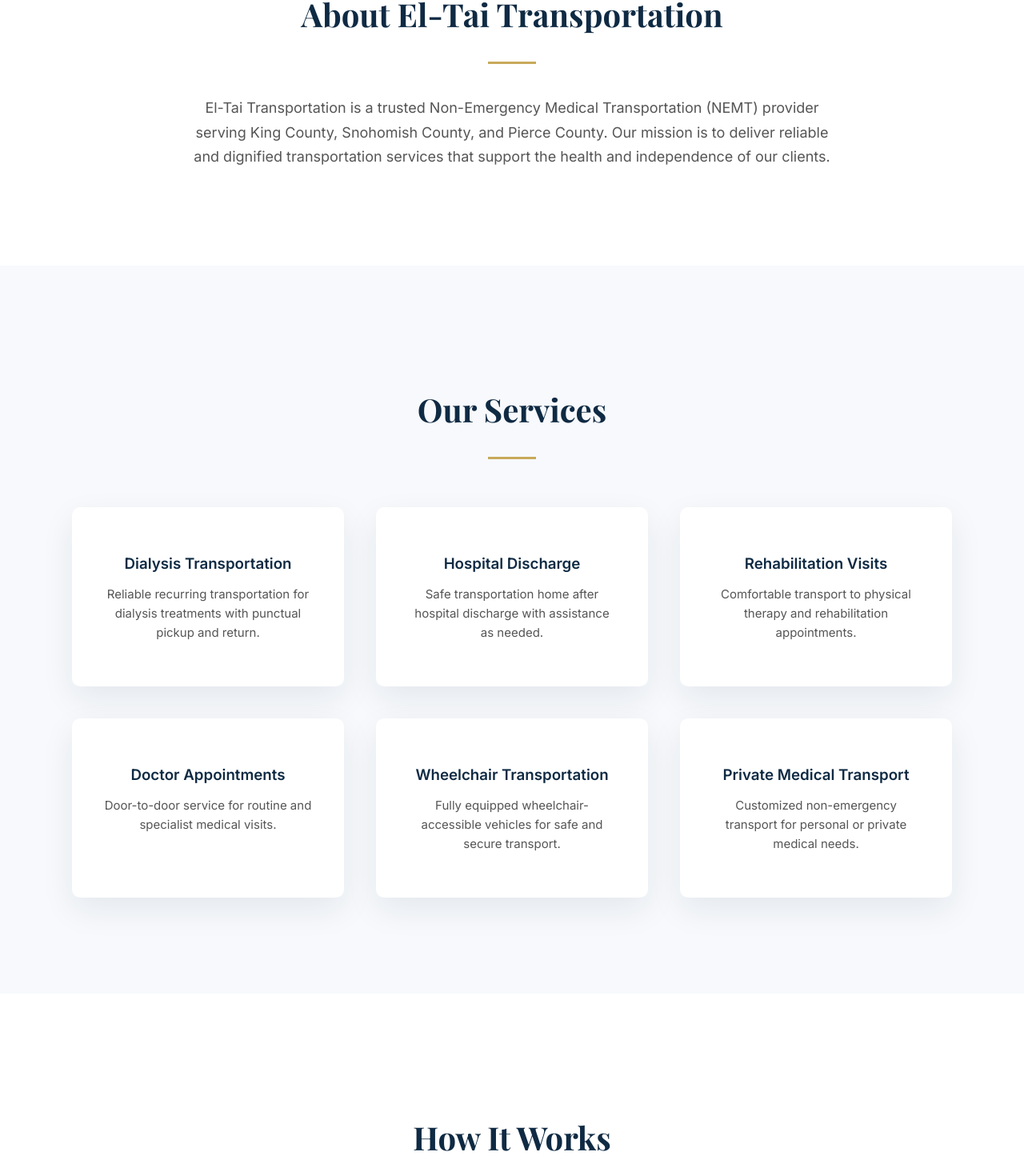
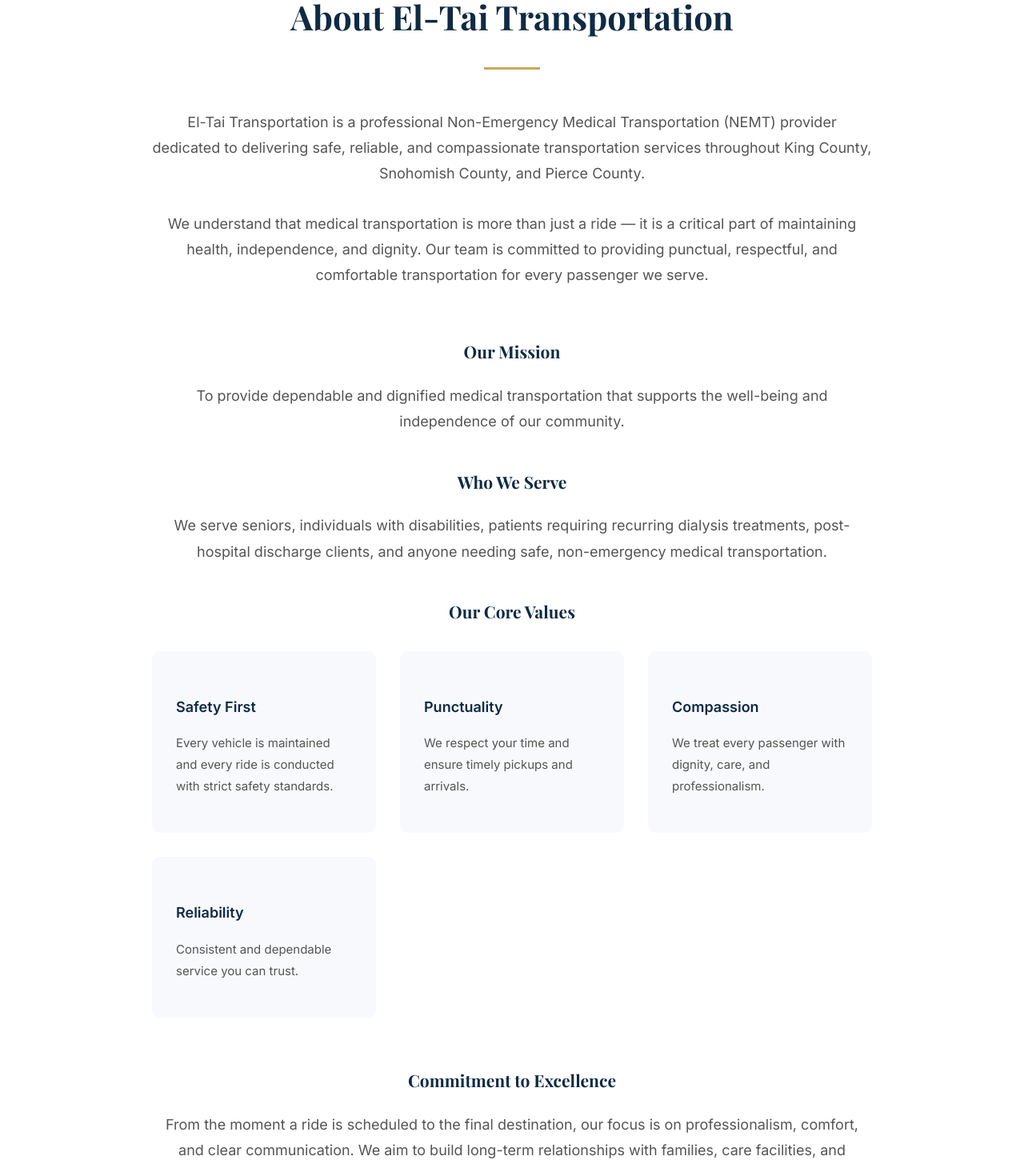
Before and after one commit to WillieKM/el-tai-nemt-v2, a Next.js app: page / in a window 1280 px wide. Shown: the part 865-2325 px from the top of the page at 80% size. Built offline with nearby package versions, Linux system fonts and the light colour scheme.

Commit message:
Implement 'About' section for El-Tai Transportation
Added an 'About' section with information about El-Tai Transportation, including mission, values, and services provided.

```diff
--- a/app/page.tsx
+++ b/app/page.tsx
@@ -82,37 +82,147 @@
           Schedule Transportation
         </a>
       </section>
-
 {/* ABOUT */}
-      <section id="about" style={{ padding: "120px 20px", textAlign: "center" }}>
+<section id="about" style={{
+  padding: "120px 20px",
+  textAlign: "center",
+  background: "white"
+}}>
   <h2 style={{
     fontFamily: "Playfair Display, serif",
-          fontSize: "40px",
+    fontSize: "42px",
     color: "#0F2A43"
   }}>
     About El-Tai Transportation
   </h2>
 
   <div style={{
-          width: "60px",
+    width: "70px",
     height: "3px",
     background: "#C8A95A",
-          margin: "20px auto 40px auto"
+    margin: "20px auto 50px auto"
   }} />
 
-        <p style={{
-          maxWidth: "800px",
+  <div style={{
+    maxWidth: "900px",
     margin: "0 auto",
     fontSize: "18px",
     color: "#555",
-          lineHeight: 1.7
+    lineHeight: 1.8
   }}>
-          El-Tai Transportation is a trusted Non-Emergency Medical
-          Transportation (NEMT) provider serving King County,
-          Snohomish County, and Pierce County. Our mission is to
-          deliver reliable and dignified transportation services
-          that support the health and independence of our clients.
+
+    <p style={{ marginBottom: "30px" }}>
+      El-Tai Transportation is a professional Non-Emergency Medical
+      Transportation (NEMT) provider dedicated to delivering safe,
+      reliable, and compassionate transportation services throughout
+      King County, Snohomish County, and Pierce County.
     </p>
+
+    <p style={{ marginBottom: "40px" }}>
+      We understand that medical transportation is more than just a ride —
+      it is a critical part of maintaining health, independence, and dignity.
+      Our team is committed to providing punctual, respectful, and
+      comfortable transportation for every passenger we serve.
+    </p>
+
+    <h3 style={{
+      fontFamily: "Playfair Display, serif",
+      color: "#0F2A43",
+      marginTop: "60px",
+      marginBottom: "20px"
+    }}>
+      Our Mission
+    </h3>
+
+    <p style={{ marginBottom: "30px" }}>
+      To provide dependable and dignified medical transportation that
+      supports the well-being and independence of our community.
+    </p>
+
+    <h3 style={{
+      fontFamily: "Playfair Display, serif",
+      color: "#0F2A43",
+      marginTop: "40px",
+      marginBottom: "20px"
+    }}>
+      Who We Serve
+    </h3>
+
+    <p style={{ marginBottom: "40px" }}>
+      We serve seniors, individuals with disabilities, patients requiring
+      recurring dialysis treatments, post-hospital discharge clients,
+      and anyone needing safe, non-emergency medical transportation.
+    </p>
+
+    <h3 style={{
+      fontFamily: "Playfair Display, serif",
+      color: "#0F2A43",
+      marginBottom: "20px"
+    }}>
+      Our Core Values
+    </h3>
+
+    <div style={{
+      display: "grid",
+      gridTemplateColumns: "repeat(auto-fit, minmax(250px, 1fr))",
+      gap: "30px",
+      marginTop: "30px"
+    }}>
+      {[
+        {
+          title: "Safety First",
+          desc: "Every vehicle is maintained and every ride is conducted with strict safety standards."
+        },
+        {
+          title: "Punctuality",
+          desc: "We respect your time and ensure timely pickups and arrivals."
+        },
+        {
+          title: "Compassion",
+          desc: "We treat every passenger with dignity, care, and professionalism."
+        },
+        {
+          title: "Reliability",
+          desc: "Consistent and dependable service you can trust."
+        }
+      ].map((value) => (
+        <div key={value.title} style={{
+          background: "#F7F9FC",
+          padding: "30px",
+          borderRadius: "10px",
+          textAlign: "left"
+        }}>
+          <h4 style={{
+            color: "#0F2A43",
+            marginBottom: "10px"
+          }}>
+            {value.title}
+          </h4>
+
+          <p style={{ fontSize: "15px" }}>
+            {value.desc}
+          </p>
+        </div>
+      ))}
+    </div>
+
+    <h3 style={{
+      fontFamily: "Playfair Display, serif",
+      color: "#0F2A43",
+      marginTop: "60px",
+      marginBottom: "20px"
+    }}>
+      Commitment to Excellence
+    </h3>
+
+    <p>
+      From the moment a ride is scheduled to the final destination,
+      our focus is on professionalism, comfort, and clear communication.
+      We aim to build long-term relationships with families, care facilities,
+      and healthcare providers by delivering consistent, high-quality service.
+    </p>
+
+  </div>
 </section>
 
       {/* SERVICES */}
```
Lines whose indentation alone changed are shown as unchanged.
